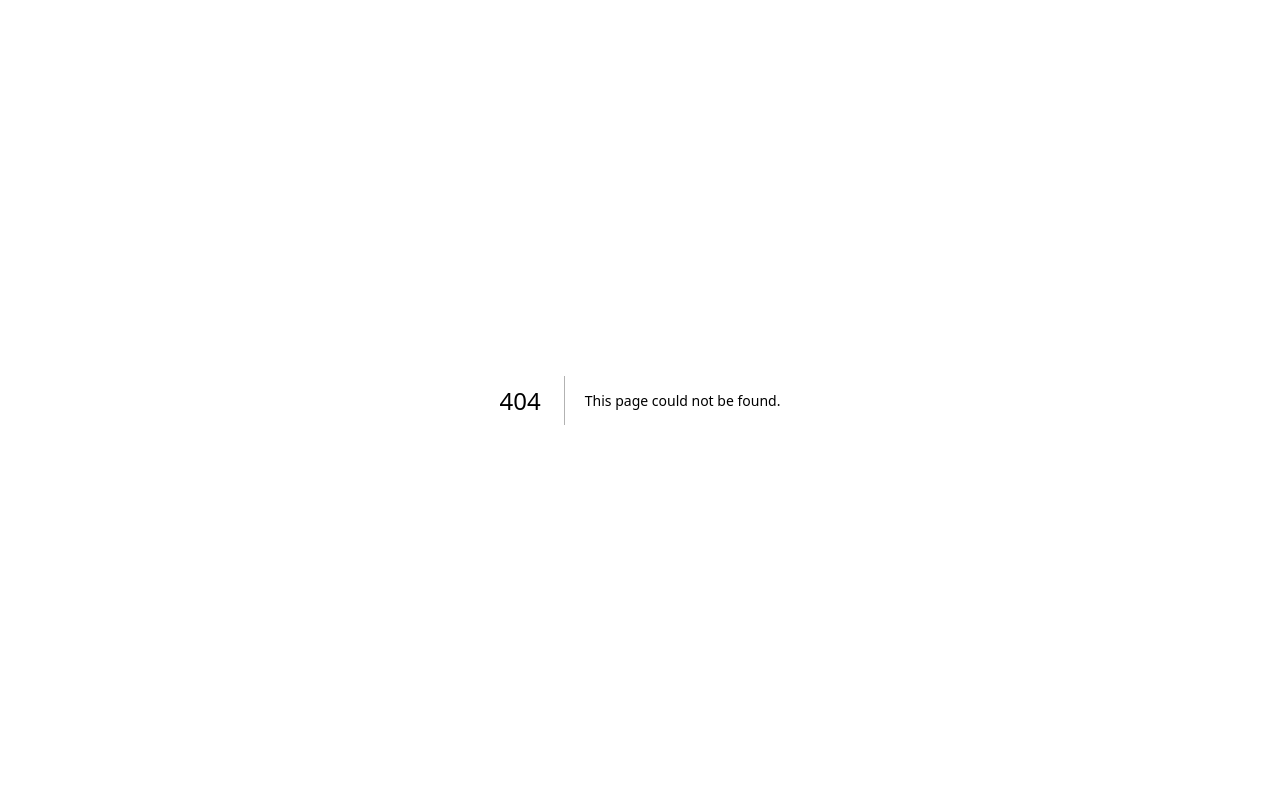
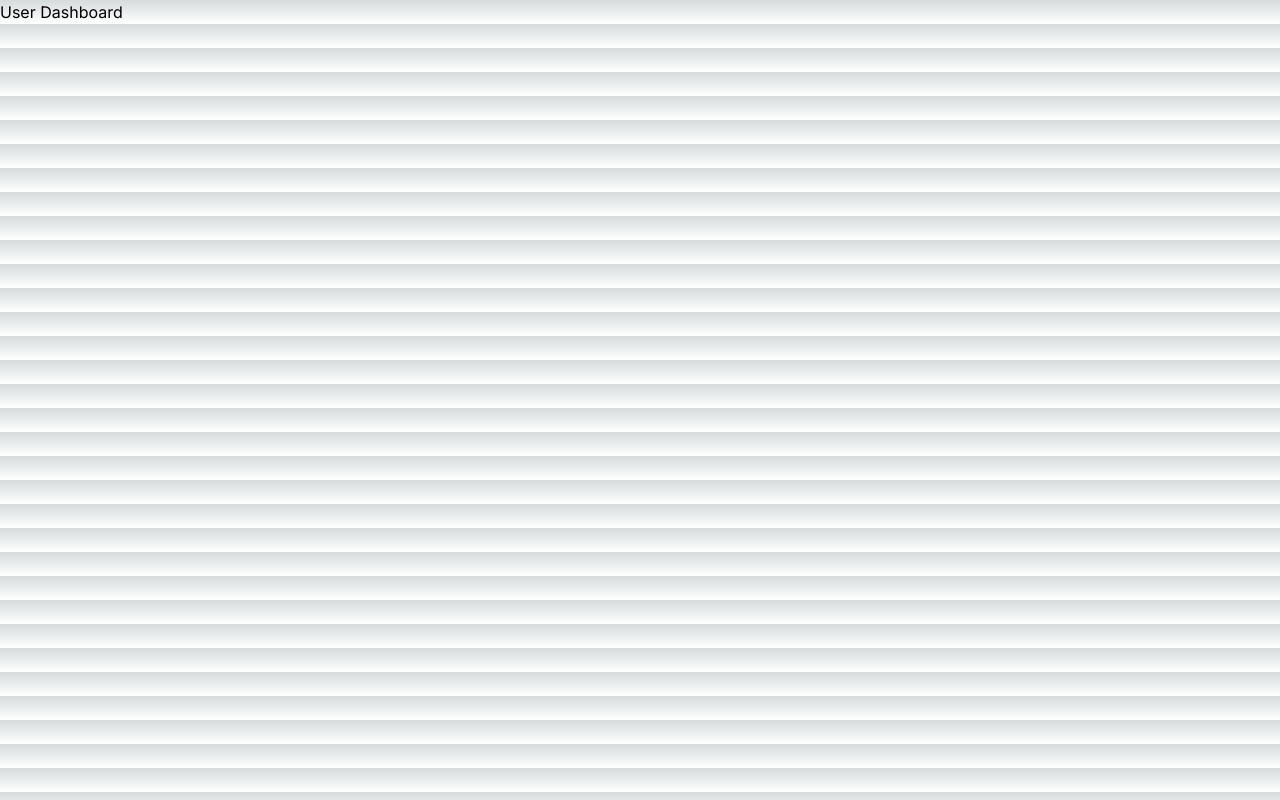
Before and after one commit to chauquach1/Planur_v2, a Next.js app: page /user in a window 1280 px wide. Before the commit this address had no page. Built offline with nearby package versions, Linux system fonts and the light colour scheme.

Commit message:
created pages for landing, trip and user

```diff
--- /dev/null
+++ b/src/app/landing/page.js
@@ -0,0 +1,3 @@
+export default function Page() {
+  return <h1>Landing</h1>
+}
--- /dev/null
+++ b/src/app/trip/page.js
@@ -0,0 +1,3 @@
+export default function Page() {
+  return <h1>Trip Dashboard</h1>
+}
--- /dev/null
+++ b/src/app/user/page.js
@@ -0,0 +1,3 @@
+export default function Page() {
+  return <h1>User Dashboard</h1>
+}
```
